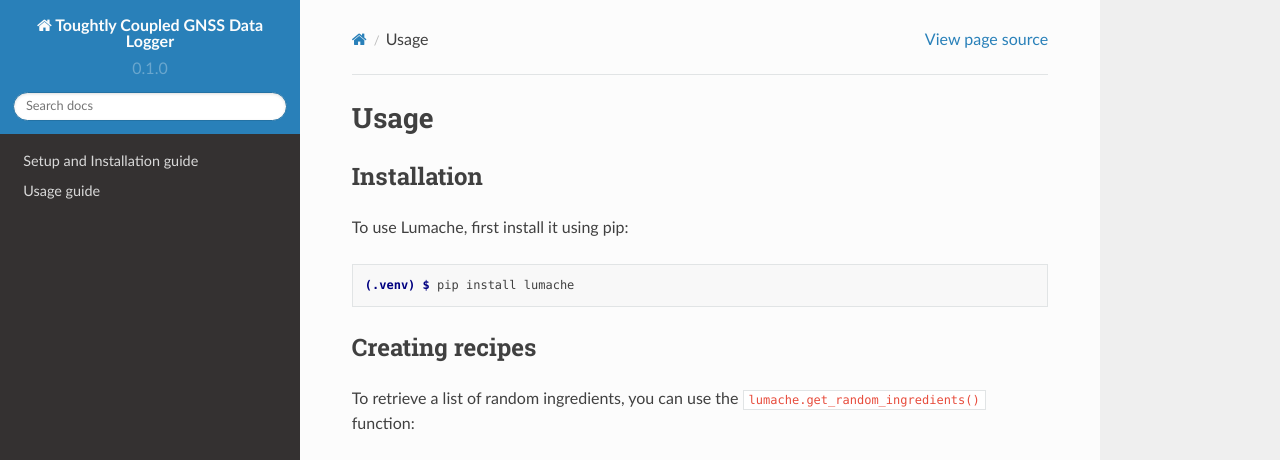
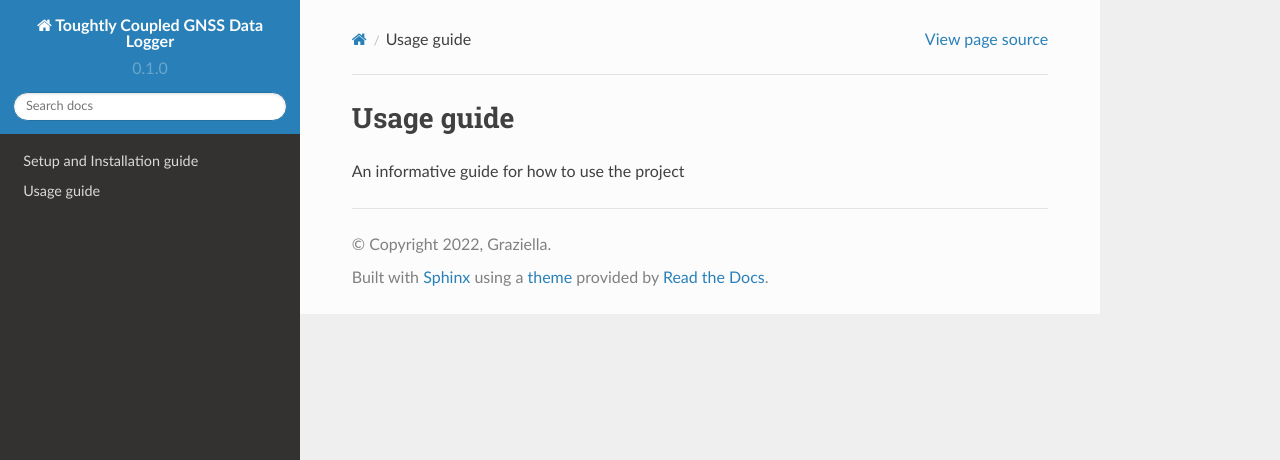
Before and after one commit to torejohansson97/tightly-coupled-gnss-data-logger, a Sphinx documentation site: the page built from docs/source/usage.rst, in a window 1280 px wide and 1036 px high. Shown: the top 460 px of the window. Built offline with Sphinx 7.4.7 and the Read the Docs theme 2.0.0, drawn with Linux system fonts in a browser that asks for light colours; pages that are not in the unit, such as notebooks, are missing from menus; some of the changed text lies outside the part shown; grey boxes are pictures that could not be loaded.

```diff
--- a/docs/source/Logging.rst
+++ b/docs/source/Logging.rst
@@ -10,5 +10,6 @@ Simple example
    :hidden:
    :glob:
 
-   Logging/test
+   Logging/Log
+   Logging/Extract-Data
    Setup/chrony
--- a/docs/source/Logging/test.rst
+++ /dev/null
@@ -1,6 +0,0 @@
-Test
-===============
-
-.. contents:: Table of Contents
-   :depth: 2
-   :local:
--- a/docs/source/usage.rst
+++ b/docs/source/usage.rst
@@ -1,33 +1,14 @@
-Usage
-=====
+.. _Usage:
 
-.. _installation:
 
-Installation
-------------
+Usage guide
+==================
 
-To use Lumache, first install it using pip:
+.. toctree::
+   :hidden:
+   :glob:
 
-.. code-block:: console
+   Usage/can2piros
 
-   (.venv) $ pip install lumache
 
-Creating recipes
-----------------
-
-To retrieve a list of random ingredients,
-you can use the ``lumache.get_random_ingredients()`` function:
-
-.. autofunction:: lumache.get_random_ingredients
-
-The ``kind`` parameter should be either ``"meat"``, ``"fish"``,
-or ``"veggies"``. Otherwise, :py:func:`lumache.get_random_ingredients`
-will raise an exception.
-
-.. autoexception:: lumache.InvalidKindError
-
-For example:
-
->>> import lumache
->>> lumache.get_random_ingredients()
-['shells', 'gorgonzola', 'parsley']
+An informative guide for how to use the project
```
Also changed, not shown: docs/source/Usage/Logging/Extract-Data.rst (added, +12 -0 lines), docs/source/Usage/Logging/Log.rst (added, +25 -0 lines).
